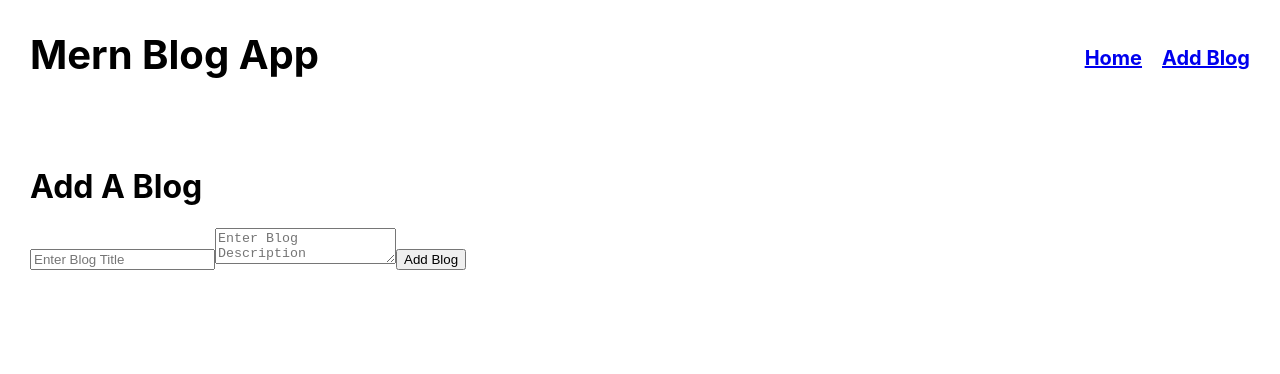
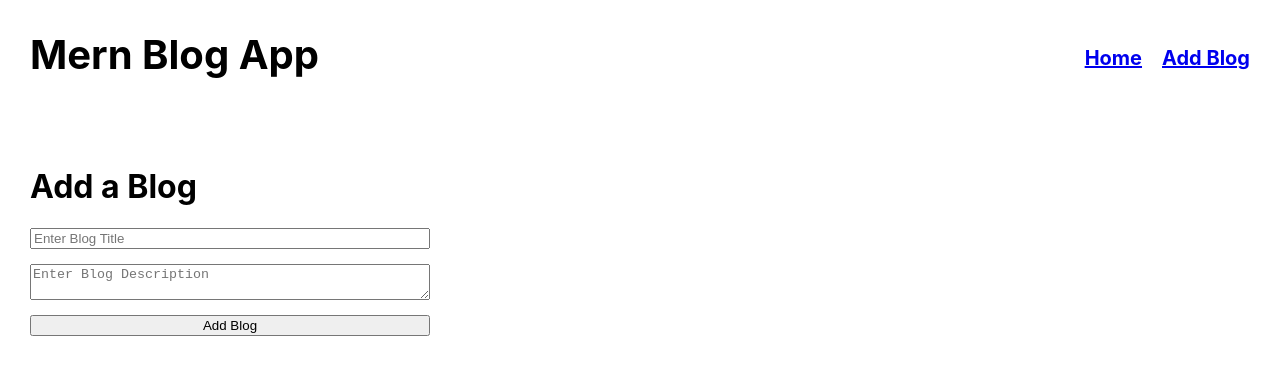
Before and after one commit to DeepaBhandari/mern-app, a React (Create React App) app in the folder client/: page /add-blog in a window 1280 px wide. Shown: the top 374 px of the page. Built offline with nearby package versions, Linux system fonts and the light colour scheme.

Commit message:
edit and delete functionality addition

```diff
--- a/client/src/pages/add-blog/index.jsx
+++ b/client/src/pages/add-blog/index.jsx
@@ -1,44 +1,68 @@
-import classes from './styles.module.css';
-import { GlobalContext } from '../../context';
-import {useContext} from "react";
-import axios from 'axios';
-import {useNavigate} from 'react-router-dom';
+import { useContext, useEffect } from "react";
+import classes from "./styles.module.css";
+import { GlobalContext } from "../../context";
+import axios from "axios";
+import { useNavigate, useLocation } from "react-router-dom";
 
-export default function AddNewBlog(){
+export default function AddNewBlog() {
   const { formData, setFormData, setIsEdit, isEdit } =
     useContext(GlobalContext);
   const navigate = useNavigate();
+  const location = useLocation();
 
-    async function handleSaveBlogToDatabase(){
-     const response = await axios.post('http://localhost:5000/api/blogs/add',{
+  async function handleSaveBlogToDatabase() {
+    const response = isEdit
+      ? await axios.put(
+          `http://localhost:5000/api/blogs/update/${location.state.getCurrentBlogItem._id}`,
+          {
             title: formData.title,
-        description: formData.description
-     })
+            description: formData.description,
+          }
+        )
+      : await axios.post("http://localhost:5000/api/blogs/add", {
+          title: formData.title,
+          description: formData.description,
+        });
+
     const result = await response.data;
-
-     console.log(result);
-
-     if(result){
+    if (result) {
+      setIsEdit(false)
       setFormData({
-            title: '',
-            description: ''
-        })
-        navigate('/')
+        title: "",
+        description: "",
+      });
+      navigate("/");
     }
   }
-    return(
+
+  useEffect(() => {
+    console.log(location);
+    if (location.state) {
+      const { getCurrentBlogItem } = location.state;
+      setIsEdit(true);
+      setFormData({
+        title: getCurrentBlogItem.title,
+        description: getCurrentBlogItem.description,
+      });
+    }
+  }, [location]);
+
+  return (
     <div className={classes.wrapper}>
-        <h1>Add A Blog</h1>
-        <div>
+      <h1>{isEdit ? "Edit a Blog" : "Add a Blog"}</h1>
+      <div className={classes.formWrapper}>
         <input
-            name='title'
-            placeholder='Enter Blog Title'
-            id='title'
-            value= {formData.title}
-            onChange={(e)=>setFormData({
+          name="title"
+          placeholder="Enter Blog Title"
+          id="title"
+          type="text"
+          value={formData.title}
+          onChange={(e) =>
+            setFormData({
               ...formData,
-                title:e.target.value,
-            })}
+              title: e.target.value,
+            })
+          }
         />
         <textarea
           name="description"
@@ -52,10 +76,10 @@ export default function AddNewBlog(){
             })
           }
         />
-        <button onClick= {handleSaveBlogToDatabase}>
+        <button onClick={handleSaveBlogToDatabase}>
           {isEdit ? "Edit Blog" : "Add Blog"}
         </button>
       </div>
     </div>
-    )
+  );
 }
```
Also changed, not shown: 1 other file (tests, documents, lock files or other folders). Lines whose indentation alone changed are shown as unchanged.
